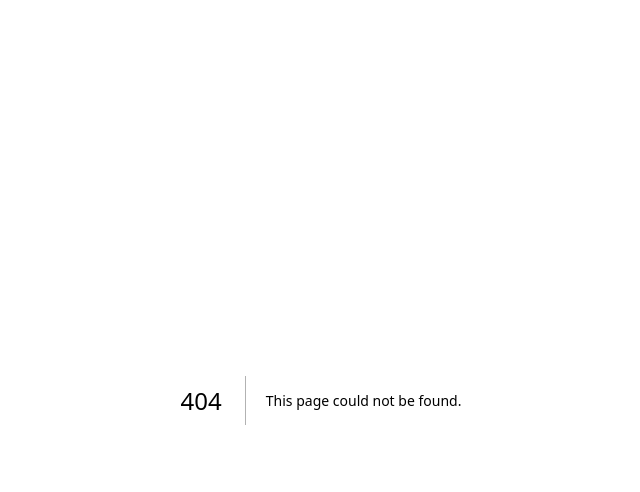
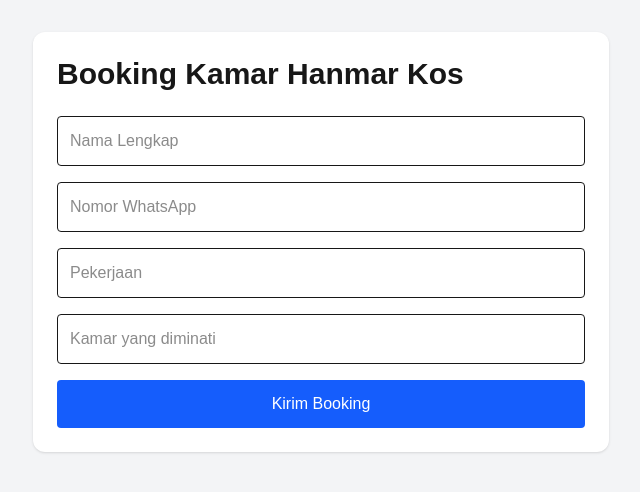
Before and after one commit to handypurba/hanmar-kos, a Next.js app: page /booking in a window 1280 px wide. Before the commit this address had no page. Shown: the top 492 px of the page, without its empty margins (319-959 px from the left). Built offline with nearby package versions, Linux system fonts and the light colour scheme; no server answers.

Commit message:
Versi awal Hanmar Kos

```diff
--- /dev/null
+++ b/app/admin/page.tsx
@@ -0,0 +1,52 @@
+import { supabase } from "../../lib/supabase";
+
+export default async function AdminPage() {
+  const { data: kamar } = await supabase
+    .from("kamar")
+    .select("*");
+
+  const { data: booking } = await supabase
+    .from("booking")
+    .select("*");
+
+  const totalKamar = kamar?.length || 0;
+
+  const kamarKosong =
+    kamar?.filter(
+      (k) => k.status === "kosong"
+    ).length || 0;
+
+  const totalBooking =
+    booking?.length || 0;
+
+  return (
+    <main className="p-8">
+      <h1 className="text-4xl font-bold mb-6">
+        Dashboard Owner
+      </h1>
+
+      <div className="grid md:grid-cols-3 gap-4">
+        <div className="bg-white p-5 shadow rounded">
+          <h2>Total Kamar</h2>
+          <p className="text-3xl font-bold">
+            {totalKamar}
+          </p>
+        </div>
+
+        <div className="bg-white p-5 shadow rounded">
+          <h2>Kamar Kosong</h2>
+          <p className="text-3xl font-bold text-green-600">
+            {kamarKosong}
+          </p>
+        </div>
+
+        <div className="bg-white p-5 shadow rounded">
+          <h2>Total Booking</h2>
+          <p className="text-3xl font-bold text-blue-600">
+            {totalBooking}
+          </p>
+        </div>
+      </div>
+    </main>
+  );
+}
--- /dev/null
+++ b/app/booking/page.tsx
@@ -0,0 +1,98 @@
+"use client";
+
+import { useState } from "react";
+import { supabase } from "../../lib/supabase";
+
+export default function BookingPage() {
+  const [nama, setNama] = useState("");
+  const [wa, setWa] = useState("");
+  const [pekerjaan, setPekerjaan] = useState("");
+  const [kamar, setKamar] = useState("");
+
+  const simpanBooking = async (
+    e: React.FormEvent
+  ) => {
+    e.preventDefault();
+
+    const { error } = await supabase
+      .from("booking")
+      .insert([
+        {
+          nama,
+          no_wa: wa,
+          pekerjaan,
+          kamar_diminati: kamar,
+        },
+      ]);
+
+    if (error) {
+      alert("Gagal menyimpan booking");
+      return;
+    }
+
+    alert("Booking berhasil dikirim");
+
+    setNama("");
+    setWa("");
+    setPekerjaan("");
+    setKamar("");
+  };
+
+  return (
+    <main className="min-h-screen bg-gray-100 p-8">
+      <div className="max-w-xl mx-auto bg-white p-6 rounded-xl shadow">
+        <h1 className="text-3xl font-bold mb-6">
+          Booking Kamar Hanmar Kos
+        </h1>
+
+        <form
+          onSubmit={simpanBooking}
+          className="space-y-4"
+        >
+          <input
+            type="text"
+            placeholder="Nama Lengkap"
+            value={nama}
+            onChange={(e) => setNama(e.target.value)}
+            className="w-full border p-3 rounded"
+          />
+
+          <input
+            type="text"
+            placeholder="Nomor WhatsApp"
+            value={wa}
+            onChange={(e) => setWa(e.target.value)}
+            className="w-full border p-3 rounded"
+          />
+
+          <input
+            type="text"
+            placeholder="Pekerjaan"
+            value={pekerjaan}
+            onChange={(e) =>
+              setPekerjaan(e.target.value)
+            }
+            className="w-full border p-3 rounded"
+          />
+
+          <input
+            type="text"
+            placeholder="Kamar yang diminati"
+            value={kamar}
+            onChange={(e) =>
+              setKamar(e.target.value)
+            }
+            className="w-full border p-3 rounded"
+          />
+
+          <button
+            type="submit"
+            className="w-full bg-blue-600 text-white p-3 rounded"
+          >
+            Kirim Booking
+          </button>
+        </form>
+      </div>
+    </main>
+  );
+}
--- a/app/page.tsx
+++ b/app/page.tsx
@@ -1,65 +1,8 @@
-import Image from "next/image";
-
 export default function Home() {
   return (
-    <div className="flex flex-col flex-1 items-center justify-center bg-zinc-50 font-sans dark:bg-black">
-      <main className="flex flex-1 w-full max-w-3xl flex-col items-center justify-between py-32 px-16 bg-white dark:bg-black sm:items-start">
-        <Image
-          className="dark:invert"
-          src="/next.svg"
-          alt="Next.js logo"
-          width={100}
-          height={20}
-          priority
-        />
-        <div className="flex flex-col items-center gap-6 text-center sm:items-start sm:text-left">
-          <h1 className="max-w-xs text-3xl font-semibold leading-10 tracking-tight text-black dark:text-zinc-50">
-            To get started, edit the page.tsx file.
-          </h1>
-          <p className="max-w-md text-lg leading-8 text-zinc-600 dark:text-zinc-400">
-            Looking for a starting point or more instructions? Head over to{" "}
-            <a
-              href="https://vercel.com/templates?framework=next.js&utm_source=create-next-app&utm_medium=appdir-template-tw&utm_campaign=create-next-app"
-              className="font-medium text-zinc-950 dark:text-zinc-50"
-            >
-              Templates
-            </a>{" "}
-            or the{" "}
-            <a
-              href="https://nextjs.org/learn?utm_source=create-next-app&utm_medium=appdir-template-tw&utm_campaign=create-next-app"
-              className="font-medium text-zinc-950 dark:text-zinc-50"
-            >
-              Learning
-            </a>{" "}
-            center.
-          </p>
-        </div>
-        <div className="flex flex-col gap-4 text-base font-medium sm:flex-row">
-          <a
-            className="flex h-12 w-full items-center justify-center gap-2 rounded-full bg-foreground px-5 text-background transition-colors hover:bg-[#383838] dark:hover:bg-[#ccc] md:w-[158px]"
-            href="https://vercel.com/new?utm_source=create-next-app&utm_medium=appdir-template-tw&utm_campaign=create-next-app"
-            target="_blank"
-            rel="noopener noreferrer"
-          >
-            <Image
-              className="dark:invert"
-              src="/vercel.svg"
-              alt="Vercel logomark"
-              width={16}
-              height={16}
-            />
-            Deploy Now
-          </a>
-          <a
-            className="flex h-12 w-full items-center justify-center rounded-full border border-solid border-black/[.08] px-5 transition-colors hover:border-transparent hover:bg-black/[.04] dark:border-white/[.145] dark:hover:bg-[#1a1a1a] md:w-[158px]"
-            href="https://nextjs.org/docs?utm_source=create-next-app&utm_medium=appdir-template-tw&utm_campaign=create-next-app"
-            target="_blank"
-            rel="noopener noreferrer"
-          >
-            Documentation
-          </a>
-        </div>
-      </main>
+    <div>
+      <h1>HANMAR KOS</h1>
+      <p>Website berhasil berjalan.</p>
     </div>
   );
 }
--- /dev/null
+++ b/app/rooms/page.tsx
@@ -0,0 +1,49 @@
+import { supabase } from "../../lib/supabase";
+
+export default async function RoomsPage() {
+  const { data: kamar } = await supabase
+    .from("kamar")
+    .select("*")
+    .order("nomor_kamar");
+
+  return (
+    <main className="min-h-screen bg-gray-100 p-8">
+      <h1 className="text-4xl font-bold text-center mb-10">
+        Daftar Kamar Hanmar Kos
+      </h1>
+
+      <div className="grid md:grid-cols-3 gap-6">
+        {kamar?.map((item) => (
+          <div
+            key={item.id}
+            className="bg-white rounded-xl shadow-lg p-5"
+          >
+            <h2 className="text-2xl font-bold">
+              {item.nomor_kamar}
+            </h2>
+
+            <p className="mt-2 text-lg">
+              Rp {item.harga.toLocaleString("id-ID")}
+            </p>
+
+            <p className="mt-2">
+              {item.status === "kosong" ? (
+                <span className="text-green-600 font-bold">
+                  🟢 Kosong
+                </span>
+              ) : (
+                <span className="text-red-600 font-bold">
+                  🔴 Terisi
+                </span>
+              )}
+            </p>
+
+            <button className="w-full mt-4 bg-blue-600 text-white py-2 rounded-lg">
+              /booking
+            </button>
+          </div>
+        ))}
+      </div>
+    </main>
+  );
+}
--- /dev/null
+++ b/lib/supabase.ts
@@ -0,0 +1,6 @@
+import { createClient } from "@supabase/supabase-js";
+
+export const supabase = createClient(
+  process.env.NEXT_PUBLIC_SUPABASE_URL!,
+  process.env.NEXT_PUBLIC_SUPABASE_ANON_KEY!
+);
--- a/package.json
+++ b/package.json
@@ -9,6 +9,7 @@
     "lint": "eslint"
   },
   "dependencies": {
+    "@supabase/supabase-js": "^2.110.0",
     "next": "16.2.10",
     "react": "19.2.4",
     "react-dom": "19.2.4"
```
Also changed, not shown: 1 other file (tests, documents, lock files or other folders).
